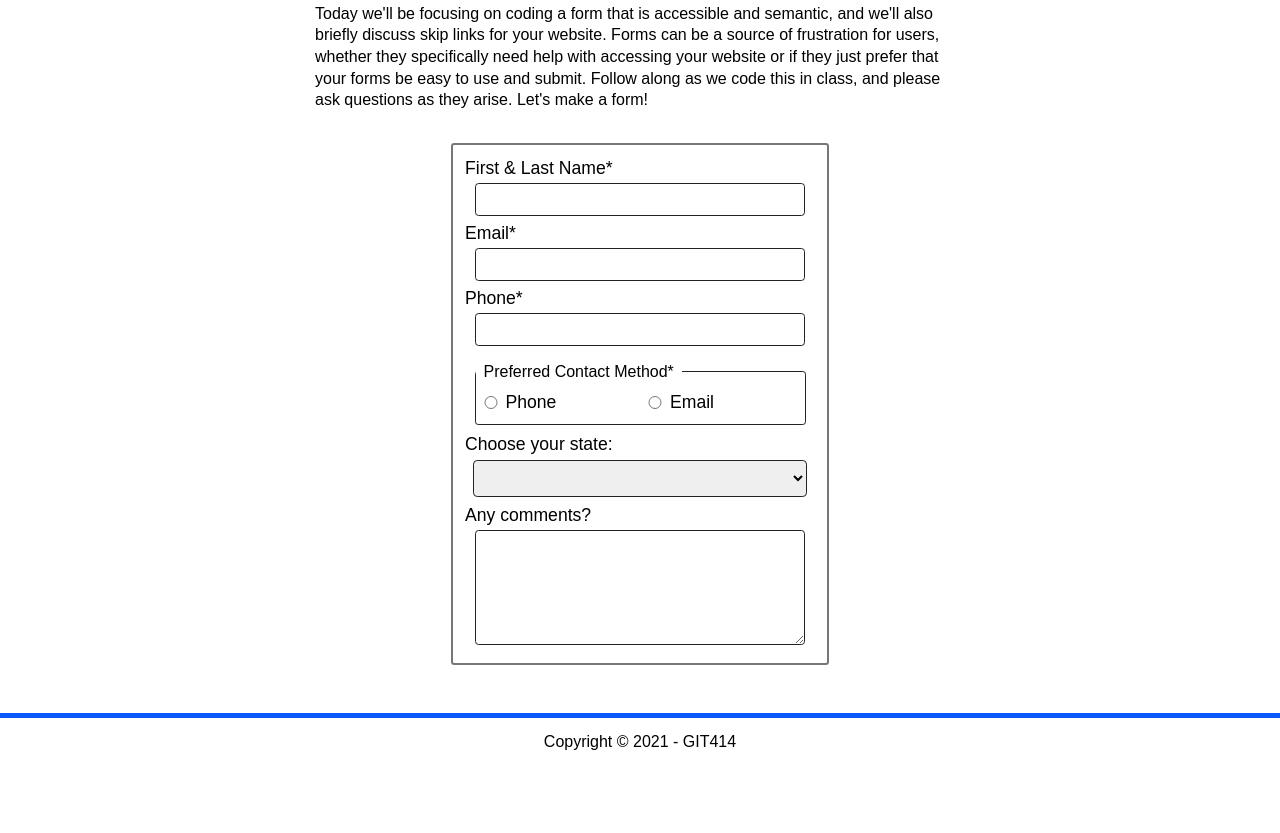
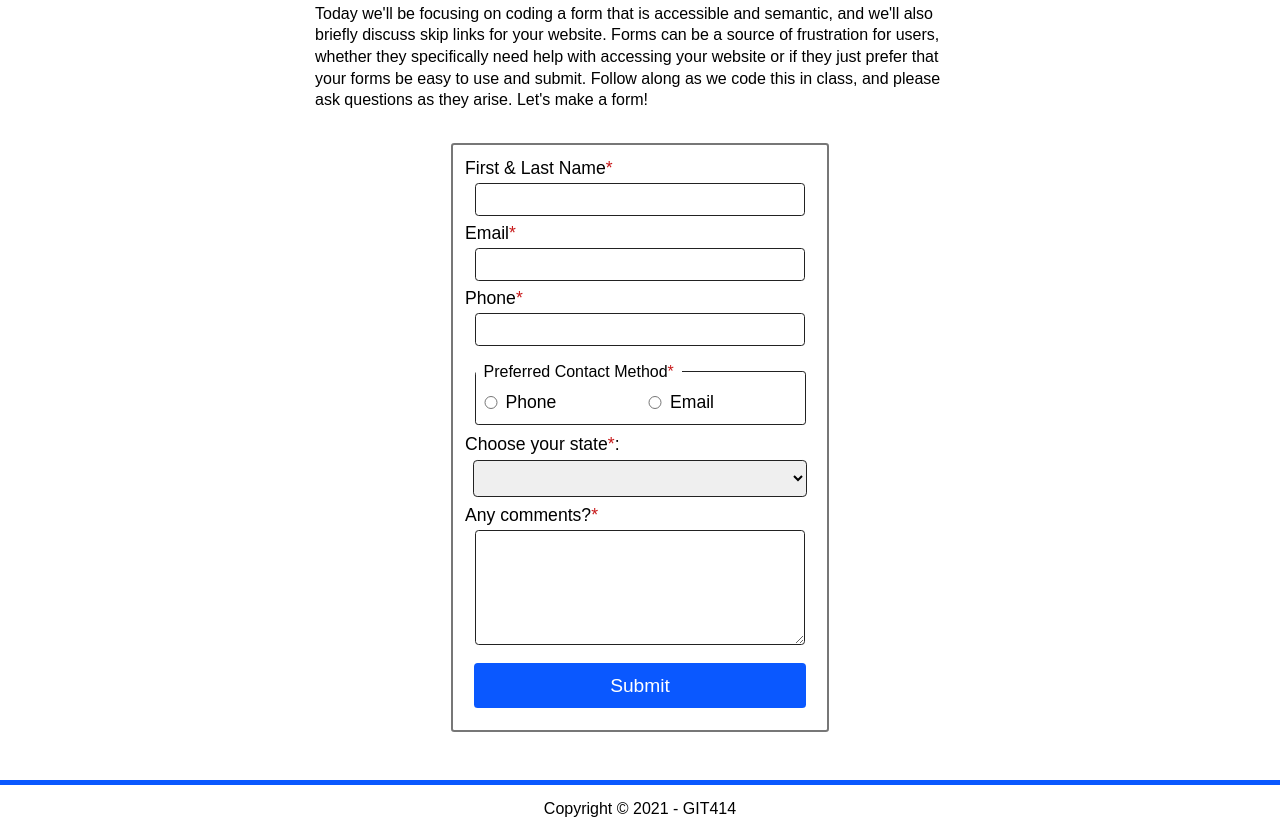
Before and after one commit to vicXle/1.2-AccessibleForms, a plain HTML site: page index.html in a window 1280 px wide. Shown: the part 568-1401 px from the top of the page. Before the commit the page ends 1334 px from the top, so only its background shows below. Drawn offline with Linux system fonts and the light colour scheme.

Commit message:
Updated html

```diff
--- a/index.html
+++ b/index.html
@@ -27,26 +27,26 @@
 			<p>Today we'll be focusing on coding a form that is accessible and semantic, and we'll also briefly discuss skip links for your website. Forms can be a source of frustration for users, whether they specifically need help with accessing your website or if they just prefer that your forms be easy to use and submit. Follow along as we code this in class, and please ask questions as they arise. Let's make a form!</p>
 
 		<form action="https://wp.zybooks.com/form-viewer.phpLinks" method="POST">
-			<label for="name">First & Last Name*</label>
+			<label for="name">First & Last Name<span class="required">*</span></label>
 			<input type="text" id="name" name="name" required>
 
-			<label for="email">Email*</label>
+			<label for="email">Email<span class="required">*</span></label>
 			<input type="email" id="email" name="email" required>
 
-			<label for="phone">Phone*</label>
-			<input type="tel" id="phone" name="phone">
+			<label for="phone">Phone<span class="required">*</span></label>
+			<input type="tel" id="phone" name="phone" required>
 
 			<fieldset>
-				<legend>Preferred Contact Method*</legend>
+				<legend>Preferred Contact Method<span class="required">*</span></legend>
 
-				<input type="radio" id="prefPhone" name="prefPhone">
-				<label for="prefPhone">Phone</label>
+				<input type="radio" id="prefPhone" name="prefContact">
+				<label for="prefPhone">Phone</label required>
 
-				<input type="radio" id="prefEmail" name="prefEmail">
+				<input type="radio" id="prefEmail" name="prefContact" required>
 				<label for="prefEmail">Email</label>
 			</fieldset>
 
-			<label for="states">Choose your state:</label>
+			<label for="states">Choose your state<span class="required">*</span>:</label>
 			<select id="states" name="states" required>
 				<option value=""></option>
 				<option value="AL">Alabama</option>
@@ -102,8 +102,10 @@
 				<option value="WY">Wyoming</option>
 			</select>
 
-			<label for="message">Any comments?</label>
-			<textarea id="message" name="message"></textarea>
+			<label for="message">Any comments?<span class="required">*</span></label>
+			<textarea id="message" name="message" required></textarea>
+
+			<input type="submit" value="Submit">
 
 		</form>
 		</article>
```
